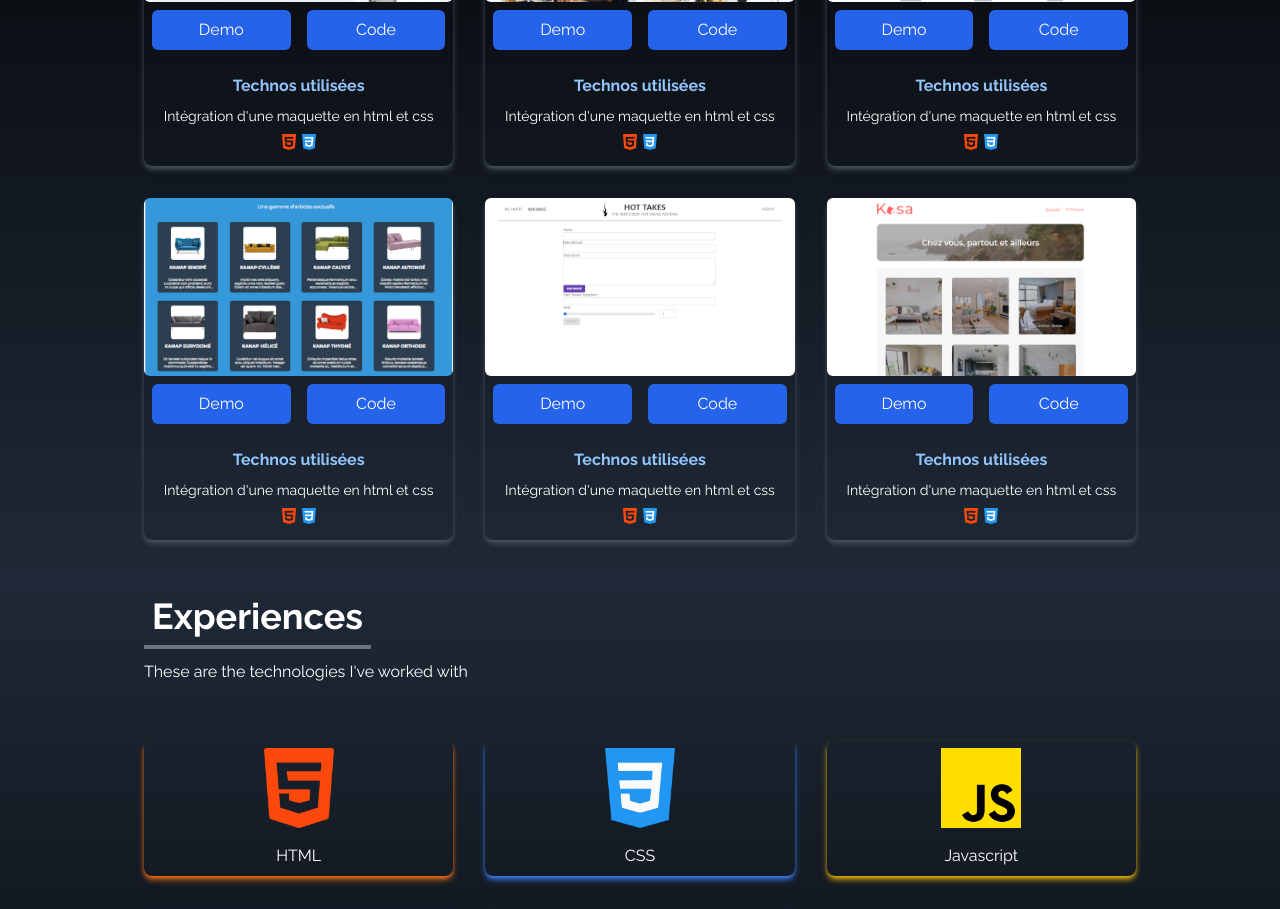
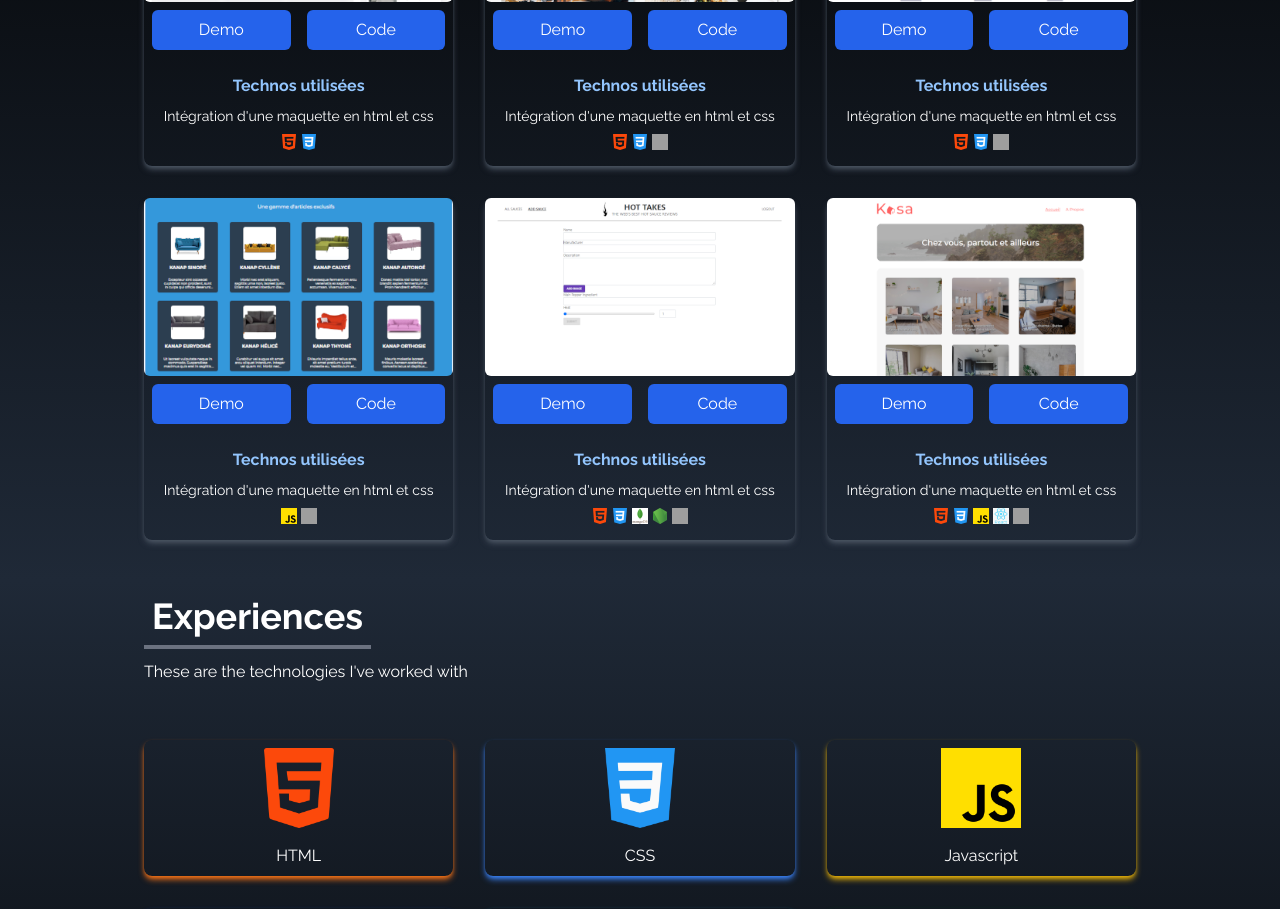
Before and after one commit to Manidoux41/portfolio-manidev2, a React (Vite) app: page / in a window 1280 px wide. Shown: the part 1960-2869 px from the top of the page. Built offline with nearby package versions, Linux system fonts and the light colour scheme; grey boxes are pictures that could not be loaded.

Commit message:
add techno

```diff
--- a/src/components/Portfolio.jsx
+++ b/src/components/Portfolio.jsx
@@ -7,6 +7,11 @@ import pikante from "../assets/portfolio/pikante.png";
 import kasa from "../assets/portfolio/kasa.png";
 import html from '../assets/technos/html.png';
 import css from '../assets/technos/css.png'
+import javascript from "../assets/technos/javascript.png";
+import reactImage from "../assets/technos/reactJS.png";
+import mongoDB from "../assets/technos/mongoDb.png";
+import gitHubImage from "../assets/technos/gitHubImage.png";
+import nodeJS from "../assets/technos/nodejs-1-logo.png";
 
 const Portfolio = () => {
   const portfolios = [
@@ -23,7 +28,7 @@ const Portfolio = () => {
       src: ohmyfood,
       demo: 'https://manidoux41.github.io/ohMyfood_v4/',
       code: 'https://github.com/Manidoux41/ohMyfood_v4.git',
-      technos: [html, css],
+      technos: [html, css, gitHubImage],
       description: "Intégration d'une maquette en html et css"
     },
     {
@@ -31,7 +36,7 @@ const Portfolio = () => {
       src: lapanthere,
       demo: 'https://la-panthere-v3.vercel.app',
       code: 'https://github.com/Manidoux41/la_panthere_v3.git',
-      technos: [html, css],
+      technos: [html, css, gitHubImage],
       description: "Intégration d'une maquette en html et css"
     },
     {
@@ -39,7 +44,7 @@ const Portfolio = () => {
       src: kanap,
       demo: 'https://front-p5.vercel.app',
       code: 'https://github.com/Manidoux41/back-p5.git',
-      technos: [html, css],
+      technos: [javascript, gitHubImage],
       description: "Intégration d'une maquette en html et css"
     },
     {
@@ -47,7 +52,7 @@ const Portfolio = () => {
       src: pikante,
       demo: 'https://front-pikante.vercel.app',
       code: 'https://github.com/Manidoux41/Pikante_v4',
-      technos: [html, css],
+      technos: [html, css, mongoDB, nodeJS,gitHubImage],
       description: "Intégration d'une maquette en html et css"
     },
     {
@@ -55,7 +60,7 @@ const Portfolio = () => {
       src: kasa,
       demo: 'https://kasa-v2.vercel.app',
       code: 'https://github.com/Manidoux41/kasa_v3.git',
-      technos: [html, css],
+      technos: [html, css, javascript,reactImage,gitHubImage],
       description: "Intégration d'une maquette en html et css"
     },
   ];
```
